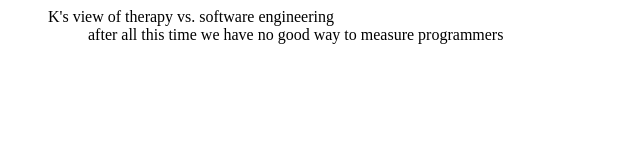
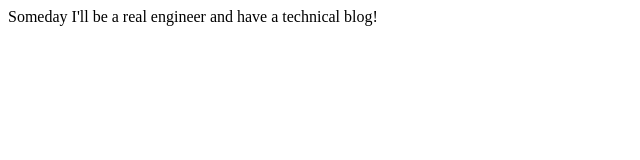
Before and after one commit to randomcamel/randomcamel.github.io, a plain HTML site: page index.html in a window 1280 px wide. Shown: the whole page, without its empty margins (0-640 px from the left). Drawn offline with Linux system fonts and the light colour scheme.

Commit message:
Update index.html

```diff
--- a/index.html
+++ b/index.html
@@ -4,10 +4,11 @@
 
 <body>
 
-
+<!--
 <ul> K's view of therapy vs. software engineering
 
 <ul> after all this time we have no good way to measure programmers
-
+-->
+Someday I'll be a real engineer and have a technical blog!
 </body>
 </html>
```
